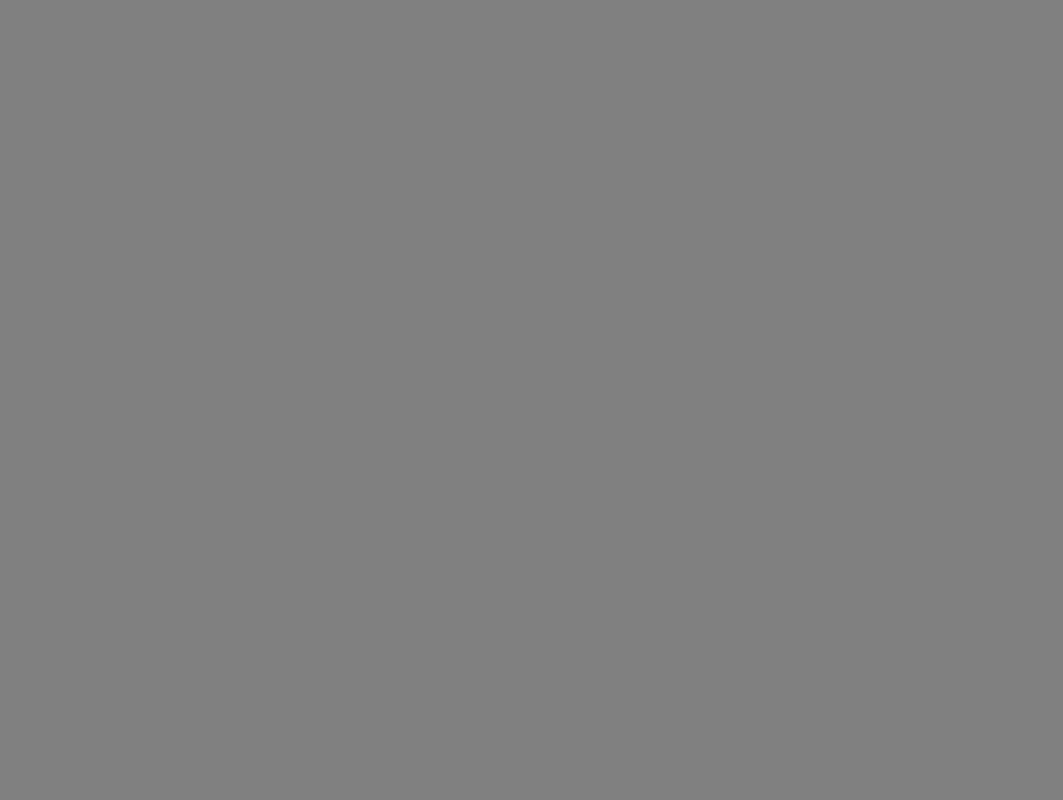
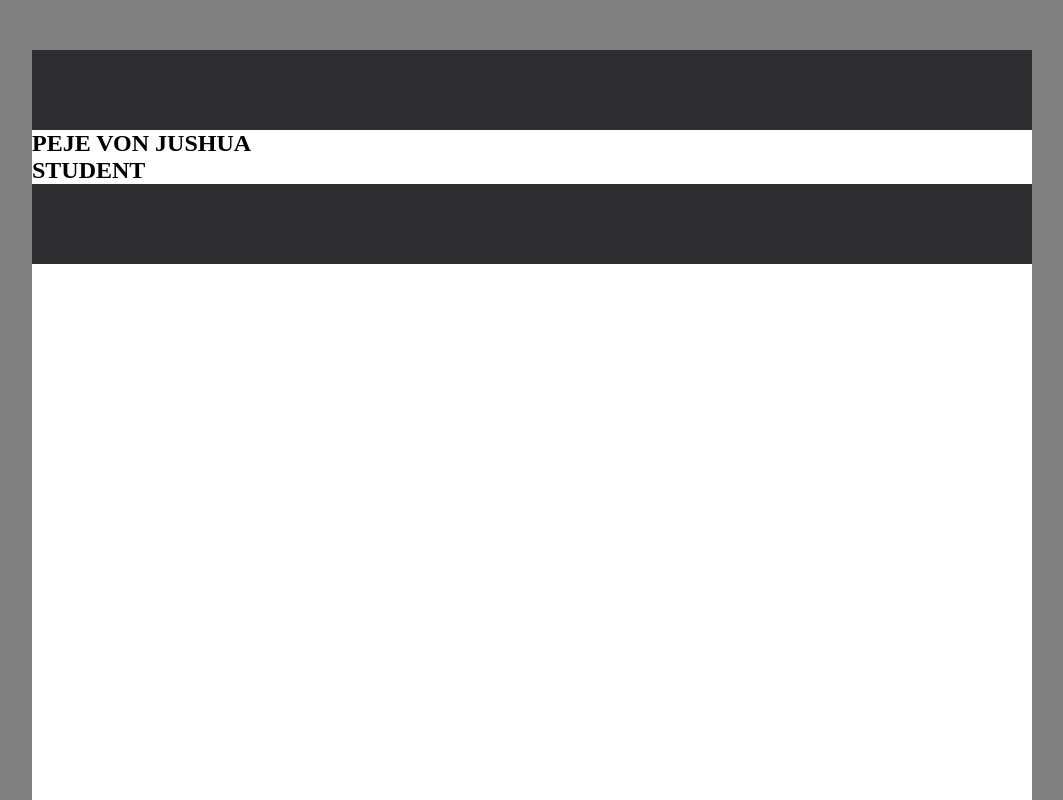
Before and after one commit to damokloy/CV, a plain HTML site: page index.html in a window 1280 px wide. Shown: the top 800 px of the page, without its empty margins (108-1171 px from the left). Drawn offline with Linux system fonts and the light colour scheme.

Commit message:
updating the cv

```diff
--- a/index.html
+++ b/index.html
@@ -8,7 +8,12 @@
 </head>
 <body>
     <div class="container">
-        <div class="left"></div>
+        <div class="left">
+            <div class="profile_text">
+
+            </div>
+        </div>
+        <h2>PEJE VON JUSHUA<br><span>STUDENT</span></h2>
         <div class="right"></div>
     </div>
 </body>
--- a/style.css
+++ b/style.css
@@ -11,3 +11,21 @@ body{
     align-items: center;
     min-height: 100vh;
 }
+.container{
+    position: relative;
+    width: 100%;
+    max-width: 1000px;
+    min-height: 1000px;
+    margin: 50px;
+    background-color: #fff;
+}
+.container .left{
+    position: relative;
+    background-color: #2E2E30;
+    padding: 40px;
+}
+.container .right{
+    position: relative;
+    background-color: #2E2E30;
+    padding: 40px;
+}
```
